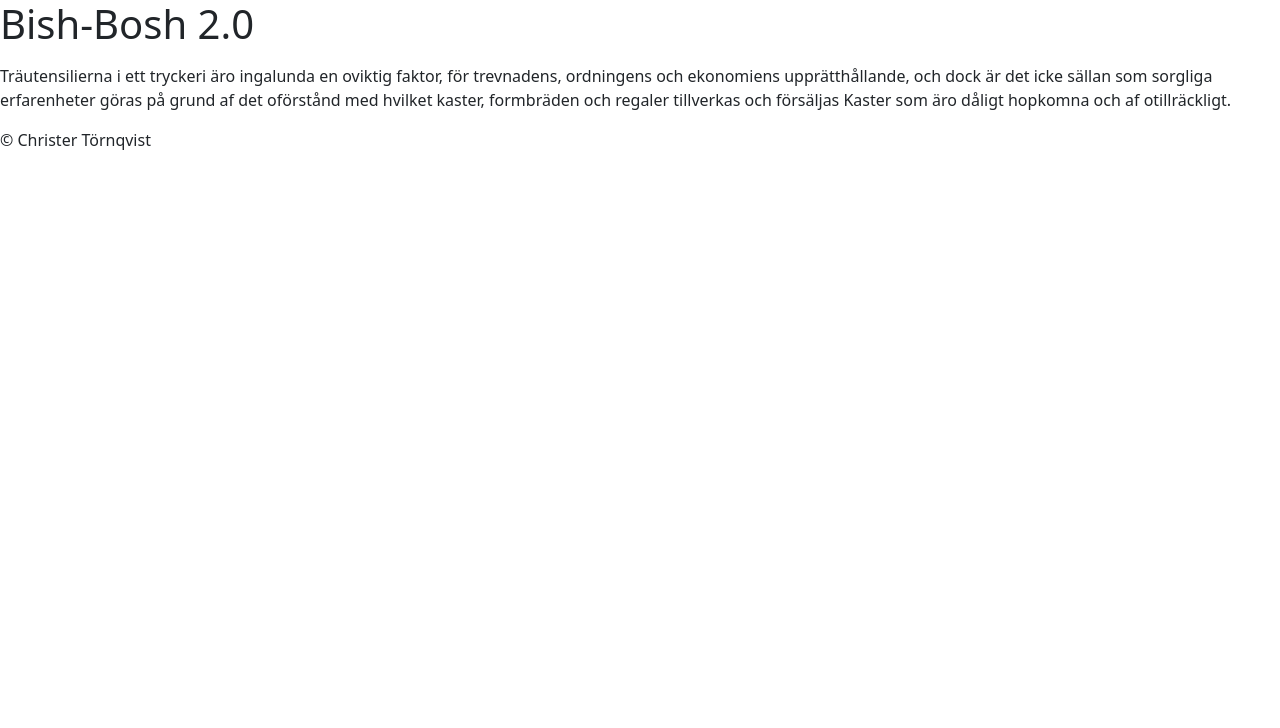
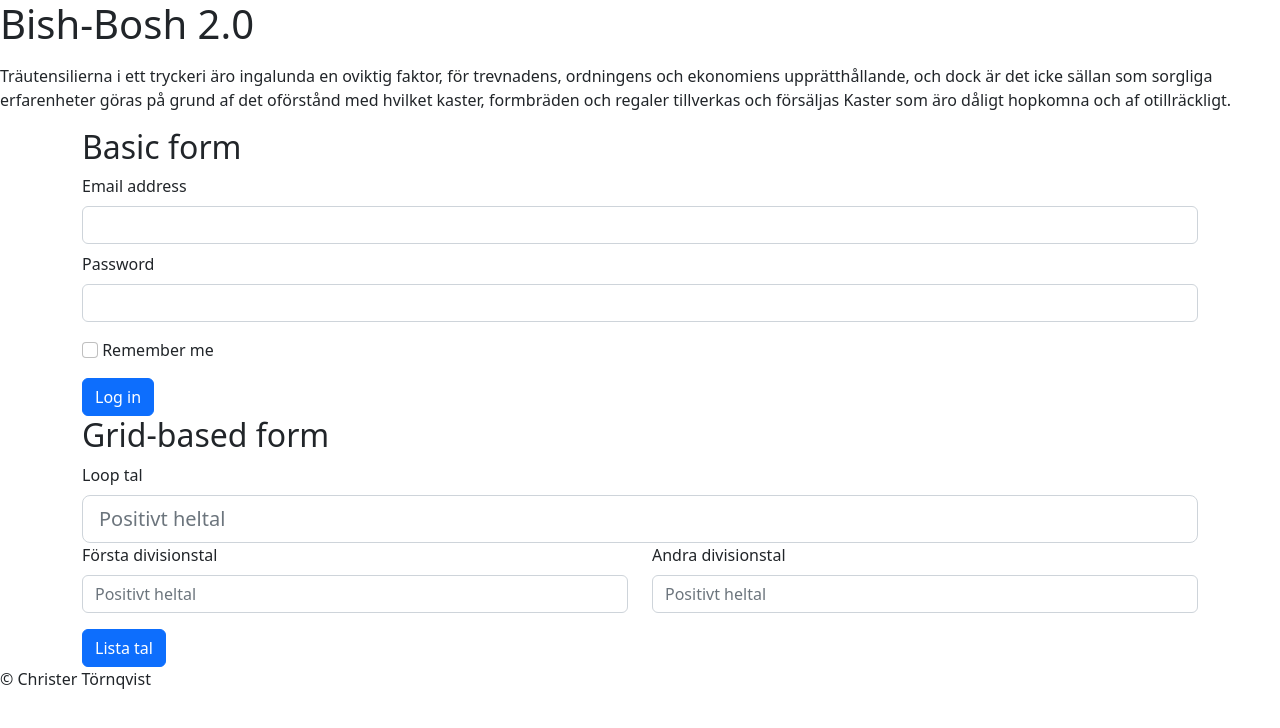
Before and after one commit to ChristerTornqvist/-vning9Web_FrontEndOchJavaScript_bishBosh2.0, a plain HTML site: page index.html in a window 1280 px wide. Drawn offline with nearby package versions, Linux system fonts and the light colour scheme.

Commit message:
Inmatningsplats och en resultatsida.

```diff
--- a/index.html
+++ b/index.html
@@ -24,9 +24,47 @@
                         Loop tal (alltså vart loopen ska sluta)
                         Första divisionstal (det som ska ersättas med Bish)
                         Andra divisionstal (det som ska ersättas med Bosh)-->
+                <div class="container">
+                    <h2>Basic form</h2>
+                    <form>
+                        <div class="mb-2">
+                            <label for="emailInput" class="form-label">Email address</label>
+                            <input type="email" class="form-control" id="emailInput">
+                        </div>
+                        <div class="mb-3">
+                            <label for="passwordInput" class="form-label">Password</label>
+                            <input type="password" class="form-control" id="passwordInput">
+                        </div>
+                        <div class="mb-3">
+                            <input type="checkbox" class="form-check-input" id="rememberMeCheck">
+                            <label class="form-check-label" for="rememberMeCheck">Remember me</label>
+                        </div>
+                        <button type="submit" class="btn btn-primary">Log in</button>
+                    </form>
+                    <h2>Grid-based form</h2>
+                    <form class="needs-validation" action="result.html" method="get">
+                        <div class="row">
+                            <div class="col">
+                                <label for="loopTal" class="form-label">Loop tal</label>
+                                <input type="text" class="form-control form-control-lg" placeholder="Positivt heltal" id="loopTal" value="">
+                            </div>
+                        </div>
+                        <div class="row">
+                            <div class="col">
+                                <label for="divisionstal1" class="form-label">Första divisionstal</label>
+                                <input type="text" class="form-control" placeholder="Positivt heltal" id="divisionstal1" value="">
+                            </div>
+                            <div class="col">
+                                <label for="divisionstal2" class="form-label">Andra divisionstal</label>
+                                <input type="text" class="form-control" placeholder="Positivt heltal" id="divisionstal2" value="">
+                            </div>
+                        </div>
+                        <button type="submit" class="btn btn-primary mt-3">Lista tal</button>
+                    </form>
+                </div>
             </div>
             <div>
-                <!--En presentation av talen-->
+                <!--En presentation av talen?????-->
             </div>
             <footer>
                 &copy; Christer Törnqvist
```
Also changed, not shown: result.html (added, +23 -0 lines).
